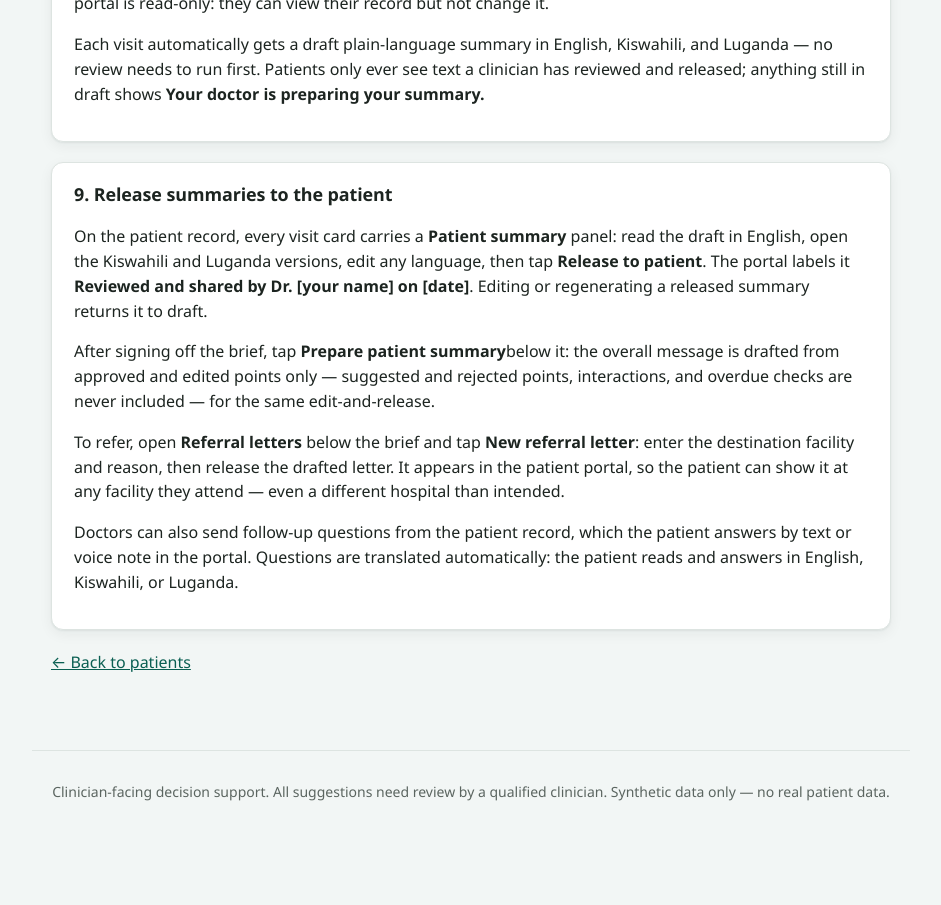
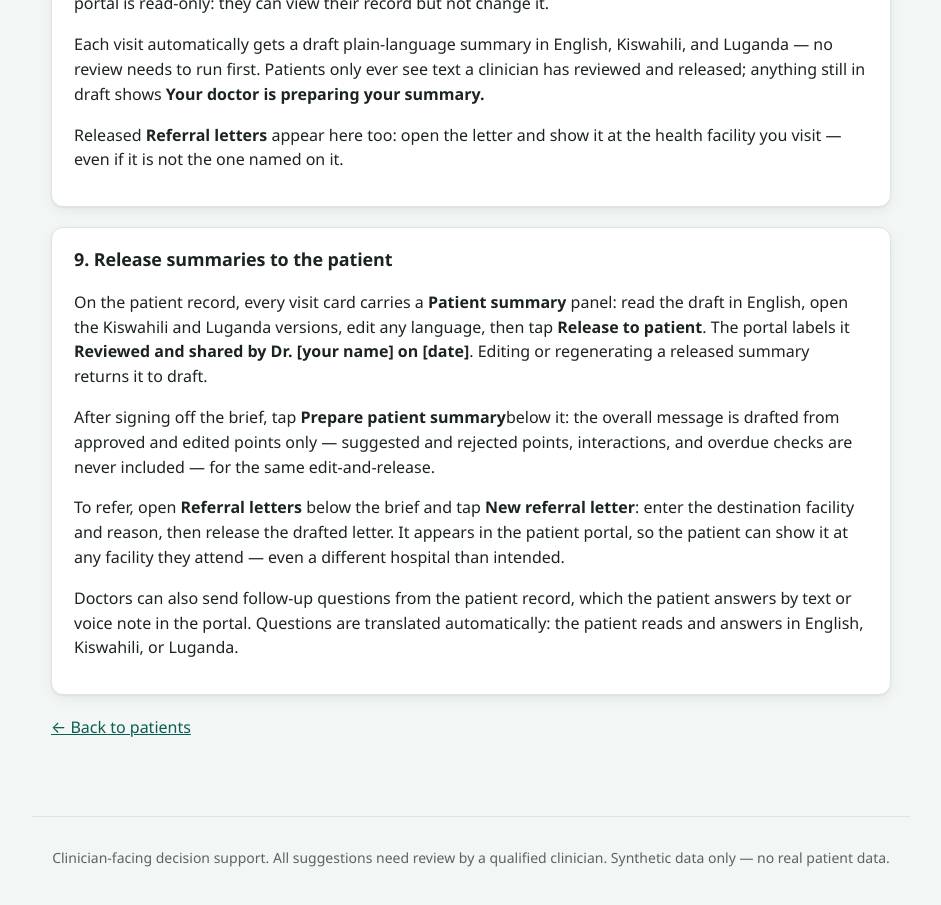
Before and after one commit to HK-Teachnologies/Virtual-MDT-for-General-Practice-, a Next.js app in the folder frontend/: page /guide in a window 1280 px wide. Shown: the part 2040-2945 px from the top of the page, without its empty margins (169-1110 px from the left). Before the commit the page ends 2889 px from the top, so only its background shows below. Built offline with nearby package versions, Linux system fonts and the light colour scheme; no server answers.

Commit message:
Docs: check off referral and trilingual follow-up roadmap items
Roadmap bonus items are built; portal guide step covers released
referral letters for any facility attended.

```diff
--- a/frontend/app/guide/page.tsx
+++ b/frontend/app/guide/page.tsx
@@ -137,6 +137,11 @@ export default function Guide() {
           see text a clinician has reviewed and released; anything still in draft
           shows <strong>Your doctor is preparing your summary.</strong>
         </p>
+        <p>
+          Released <strong>Referral letters</strong> appear here too: open the letter
+          and show it at the health facility you visit — even if it is not the one
+          named on it.
+        </p>
       </Step>
 
       <Step n="9" title="Release summaries to the patient">
```
Also changed, not shown: 1 other file (tests, documents, lock files or other folders).
